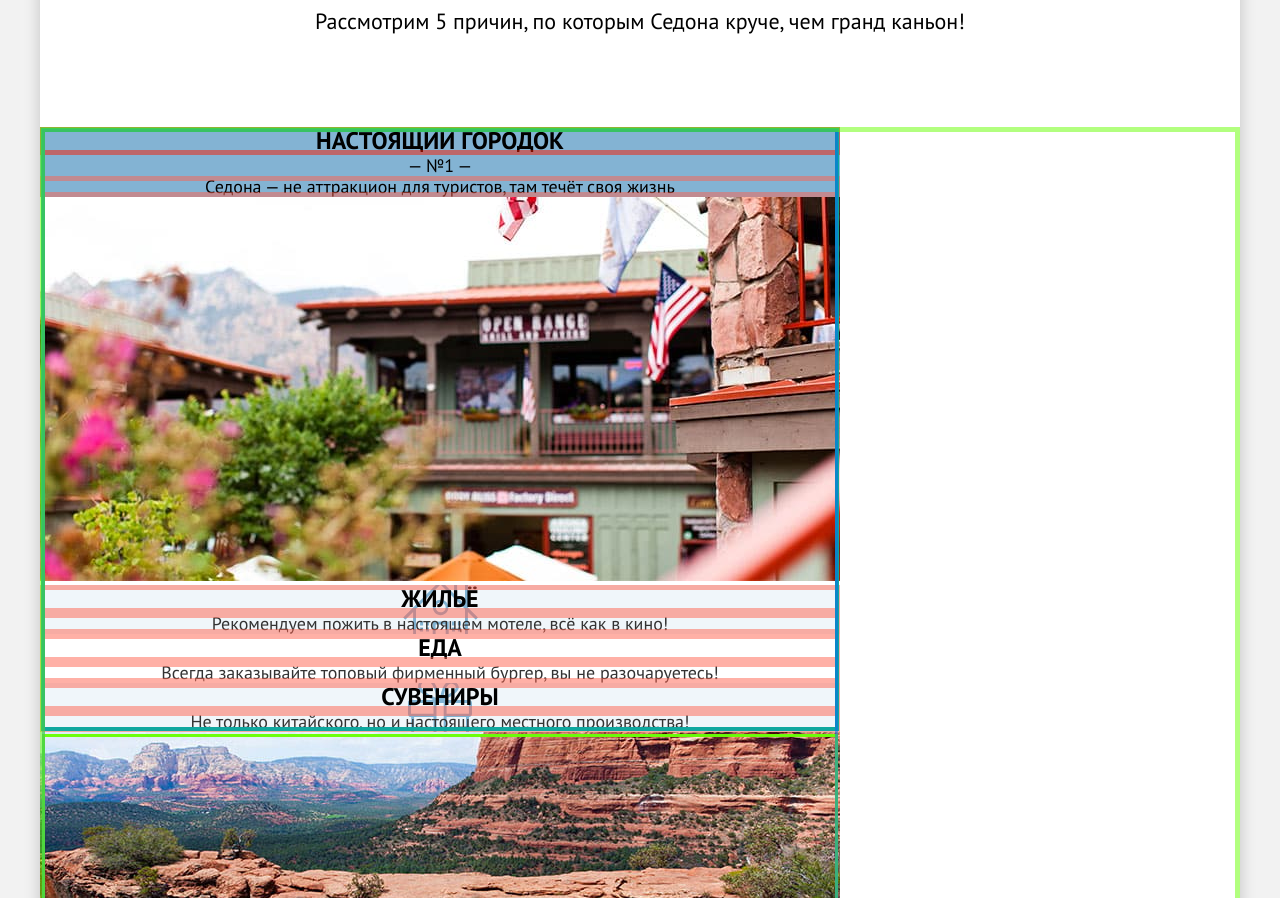
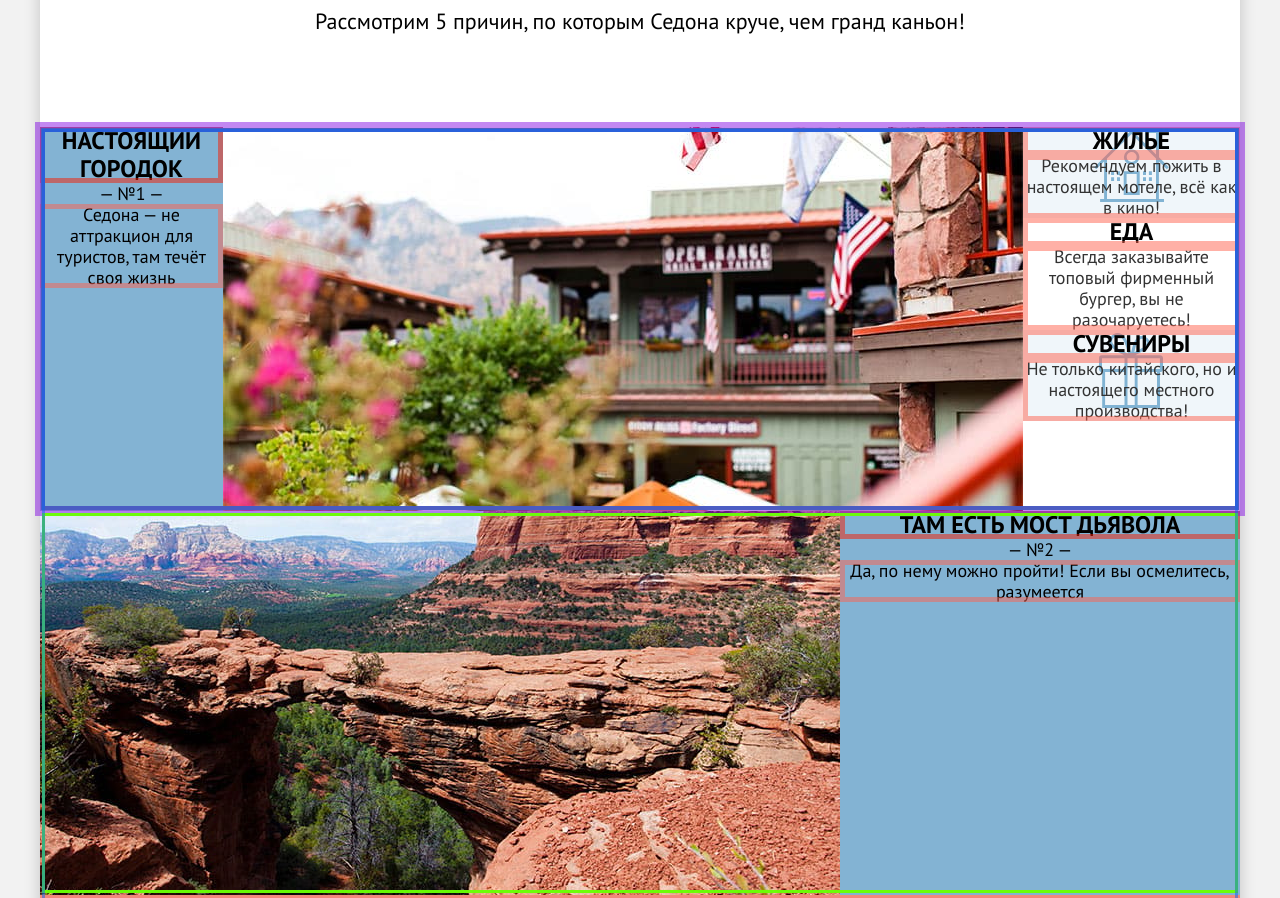
Before and after one commit to anyakozyreva/640419-sedona-32, a plain HTML site: page index.html in a window 1280 px wide. Shown: the part 696-1594 px from the top of the page. Drawn offline with Linux system fonts and the light colour scheme.

```diff
--- a/css/styles.css
+++ b/css/styles.css
@@ -131,8 +131,6 @@
   text-transform: uppercase;
   text-align: center;
   font-size: 16px;
-  line-height: 21px;
-  font-style: 400;
   font-weight: 700;
 }
 
@@ -447,31 +445,40 @@
 
 /* Advantages */
 .advantages-section {
-  display: flex;
+  /* display: flex;
   flex-wrap: wrap;
 
   outline: 5px solid rgba(102, 255, 0, 0.5);
-  outline-offset: -5px;
+  outline-offset: -5px; */
 }
 
 .advantages-list {
   text-align: center;
 
-
   outline: 3px solid rgba(8, 102, 243, 0.5);
   outline-offset: -5px;
 }
 
 
-.advantages-item {}
+.advantages-item:nth-child(1) {
+  display: flex;
+
+
+  outline: 10px solid rgba(135, 19, 230, 0.5);
+  outline-offset: -5px; */
+}
 
 .advantages {
+  display: flex;
 
   outline: 5px solid rgba(55, 71, 223, 0.973);
   outline-offset: -5px;
 }
 
 .advantage--with-image {
+  display: flex;
+
+
 
   outline: 4px solid rgba(10, 168, 160, 0.973);
   outline-offset: -5px;
@@ -485,6 +492,7 @@
 }
 
 .advantages--with-image-reverse {
+  display: flex;
 
   outline: 3px solid rgba(106, 255, 6, 0.973);
   outline-offset: -5px;
@@ -511,8 +519,6 @@
 .advantage-description {
   font-style: 400;
   font-weight: 400;
-  font-size: 18px;
-  line-height: 21px;
   color: #000000;
   text-align: center;
 
@@ -543,8 +549,6 @@
 .feature-descrition {
   font-style: 400;
   font-weight: 400;
-  font-size: 18px;
-  line-height: 21px;
   color: #333333;
 
 
@@ -648,7 +652,8 @@
 }
 
 /* нужен ли вообще этот контейнер?
- */.inner-header-container {
+ */
+.inner-header-container {
   width: 1057px;
   height: 290px;
 
@@ -662,7 +667,8 @@
   margin-bottom: 45px;
 
   outline: 2px solid rgba(0, 41, 224, 0.5);
-  outline-offset: -5px; */
+  outline-offset: -5px;
+  */
 }
 
 .breadcrumbs-item {}
@@ -929,7 +935,6 @@
 .btn--filter-btn {
   width: 160px;
   font-size: 16px;
-  line-height: 21px;
   padding: 10px;
   border-radius: 4px;
 }
@@ -952,7 +957,6 @@
 .btn--reset-btn {
   display: inline-block;
   max-width: 160px;
-  font-size: 18px;
   line-height: 23px;
   font-weight: 400;
   text-transform: capitalize;
@@ -1121,7 +1125,6 @@
 .hotel-cost {
   font-style: 400;
   font-weight: 400;
-  font-size: 18px;
   line-height: 23px;
   color: #333333;
 }
@@ -1159,7 +1162,6 @@
   font-style: 400;
   font-weight: 400;
   font-size: 16px;
-  line-height: 21px;
   text-align: center;
   color: #333333;
   padding: 10px;
```
